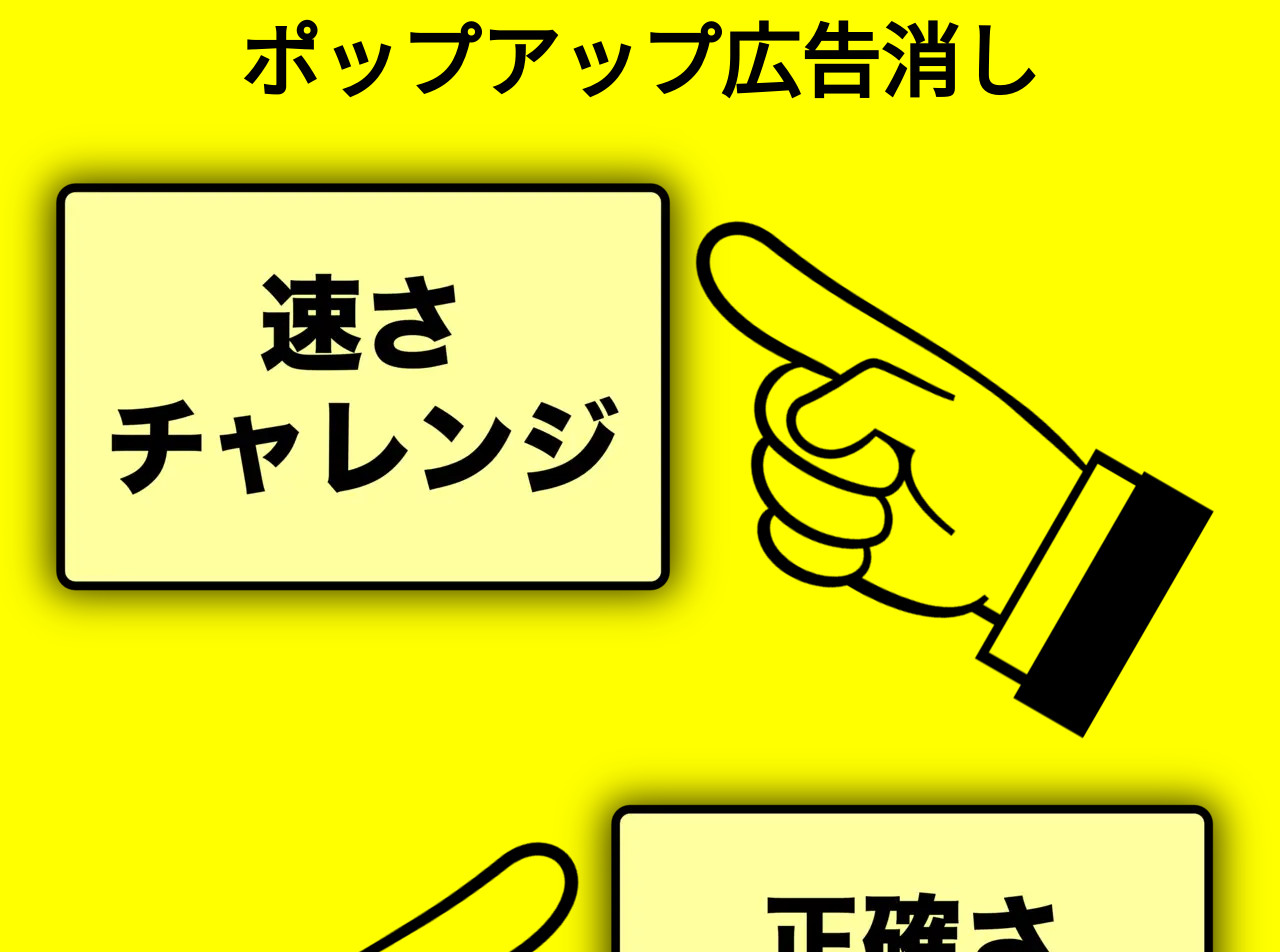
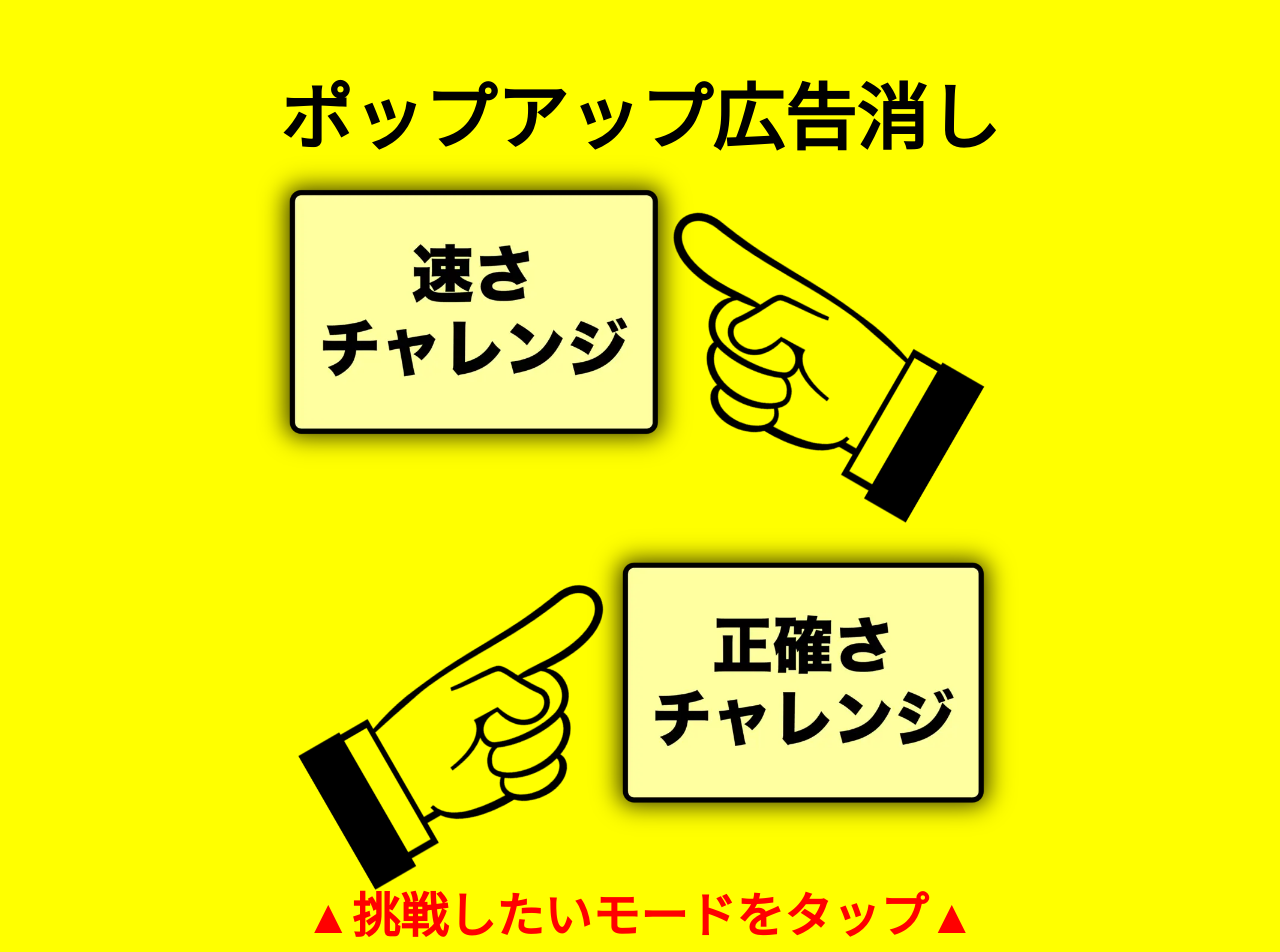
Before and after one commit to yoidea/remove-ads-game, a Next.js app: page / in a window 1280 px wide. Shown: the top 952 px of the page. Built offline with nearby package versions, Linux system fonts and the light colour scheme.

Commit message:
feat: ルーティングを変更

```diff
--- /dev/null
+++ b/app/(game)/layout.tsx
@@ -0,0 +1,16 @@
+export const metadata = {
+  title: "広告消しチャレンジ",
+  description: "速く正確にポップアップ広告を閉じるゲーム",
+}
+
+export default function RootLayout({
+  children,
+}: {
+  children: React.ReactNode
+}) {
+  return (
+    <div>
+      {children}
+    </div>
+  )
+}
--- a/app/layout.tsx
+++ b/app/layout.tsx
@@ -19,7 +19,7 @@ export default function RootLayout({
 }) {
 	return (
 		<html lang="ja">
-			<body className={inter.variable}>{children}</body>
+			<body className={inter.variable} style={{ background: 'yellow'}}>{children}</body>
 		</html>
 	)
 }
--- a/app/page.tsx
+++ b/app/page.tsx
@@ -7,10 +7,9 @@ import Fig2 from "../public/introduction/fig2.webp"
 export default async function Home() {
 	return (
 		<main
-			style={{ background: "yellow" }}
-			className="relative flex min-h-screen flex-col items-center justify-center"
+			className="relative flex min-h-screen flex-col items-center justify-center md:my-20 max-w-3xl mx-auto"
 		>
-			<h1 style={{ fontSize: "5em", fontWeight: "bold" }}>
+      <h1 className="text-4xl sm:text-7xl font-bold">
         ポップアップ広告消し
       </h1>
       <Link href="/speed">
@@ -19,7 +18,7 @@ export default async function Home() {
       <Link href="/aiming">
         <Image src={Fig2} alt="細かさチャレンジ" />
       </Link>
-			<p style={{ fontSize: "3em", fontWeight: "bold", color: "red" }}>
+      <p className="text-3xl sm:text-4xl md:text-5xl font-bold" style={{ color: "red" }}>
         ▲挑戦したいモードをタップ▲
       </p>
 		</main>
```
Also changed, not shown: app/(game)/aiming/page.tsx (renamed from app/aiming/page.tsx), app/(game)/speed/page.tsx (renamed from app/speed/page.tsx). Lines whose indentation alone changed are shown as unchanged.
